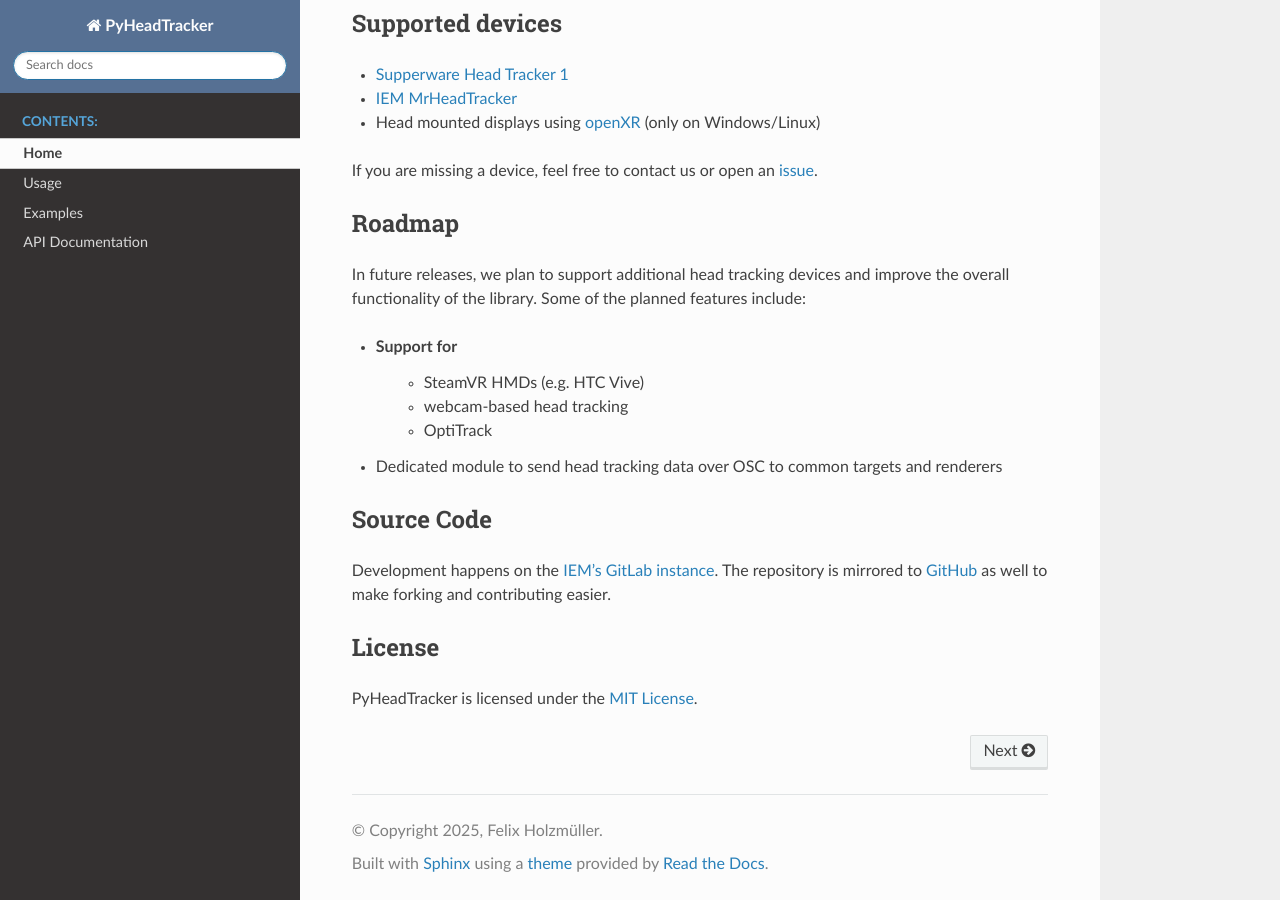
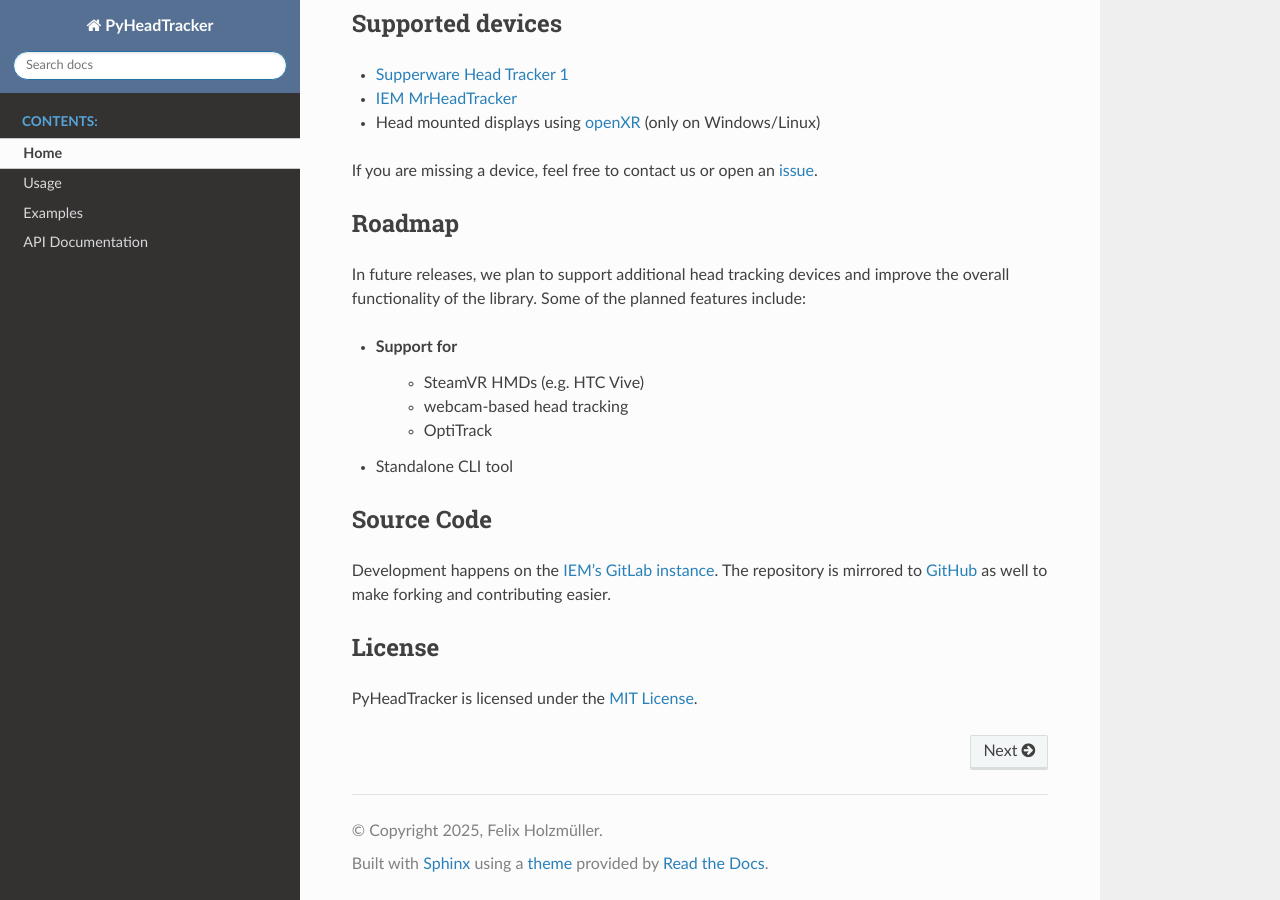
Before and after one commit to fholzm/PyHeadTracker, a Sphinx documentation site: the page built from docs/index.rst, in a window 1280 px wide and 900 px high, scrolled down 1032 px. Built offline with Sphinx 7.4.7 and the Read the Docs theme 3.1.0, drawn with Linux system fonts in a browser that asks for light colours.

Commit message:
Add CLI to roadmap

```diff
--- a/docs/index.rst
+++ b/docs/index.rst
@@ -44,7 +44,7 @@ In future releases, we plan to support additional head tracking devices and impr
    - SteamVR HMDs (e.g. HTC Vive)
    - webcam-based head tracking
    - OptiTrack
-- Dedicated module to send head tracking data over OSC to common targets and renderers
+- Standalone CLI tool
 
 
 Source Code
```
Also changed, not shown: README.md (+1 -0 lines).
